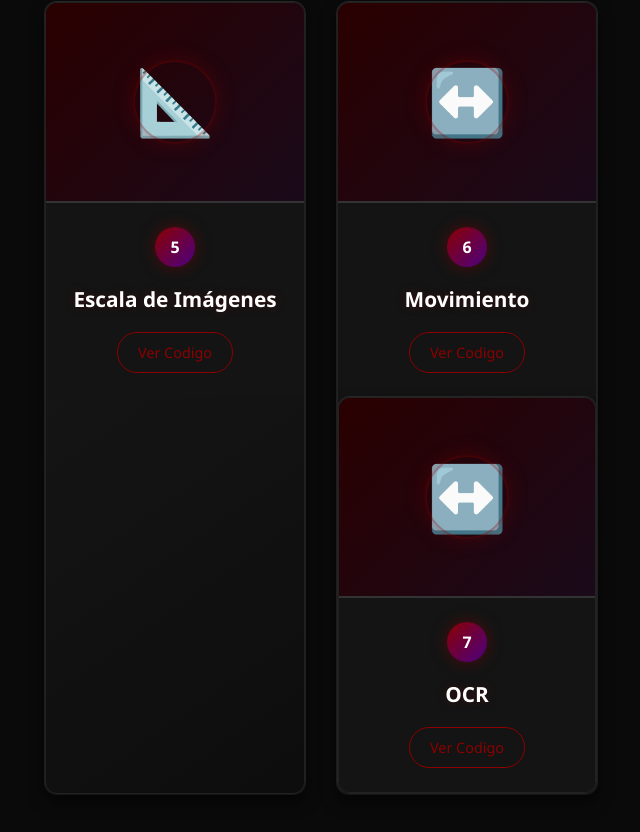
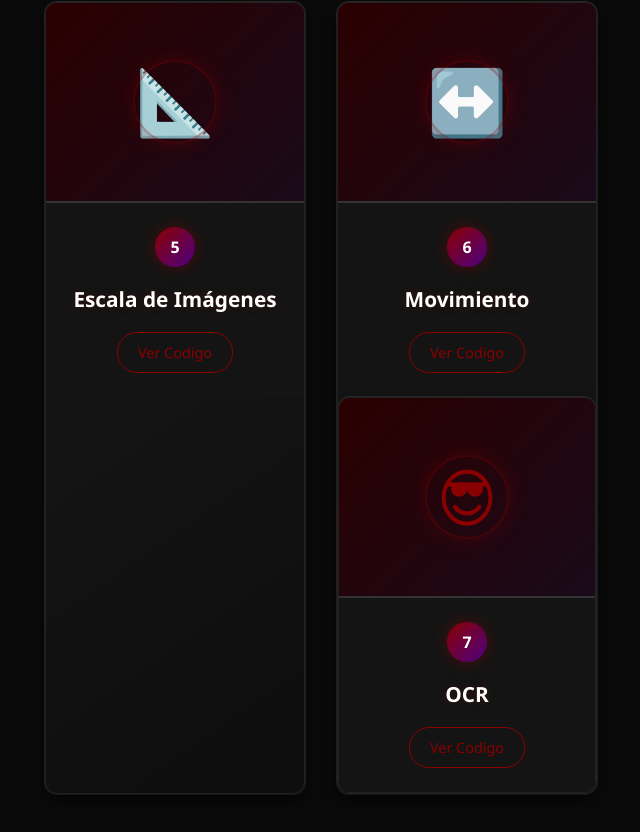
Before and after one commit to marcoflrs-web/Portafolio_VA, a plain HTML site: page index.html in a window 1280 px wide. Shown: the part 1452-2284 px from the top of the page, without its empty margins (27-667 px from the left). Drawn offline with Linux system fonts and the light colour scheme.

Commit message:
Update index.html

```diff
--- a/index.html
+++ b/index.html
@@ -291,7 +291,7 @@
 
                 <!-- Card 7 -->
             <div class="card">
-                <div class="card-image">↔️</div>
+                <div class="card-image">😎</div>
                 <div class="card-content">
                     <span class="card-number">7</span>
                     <h3>OCR</h3>
```
